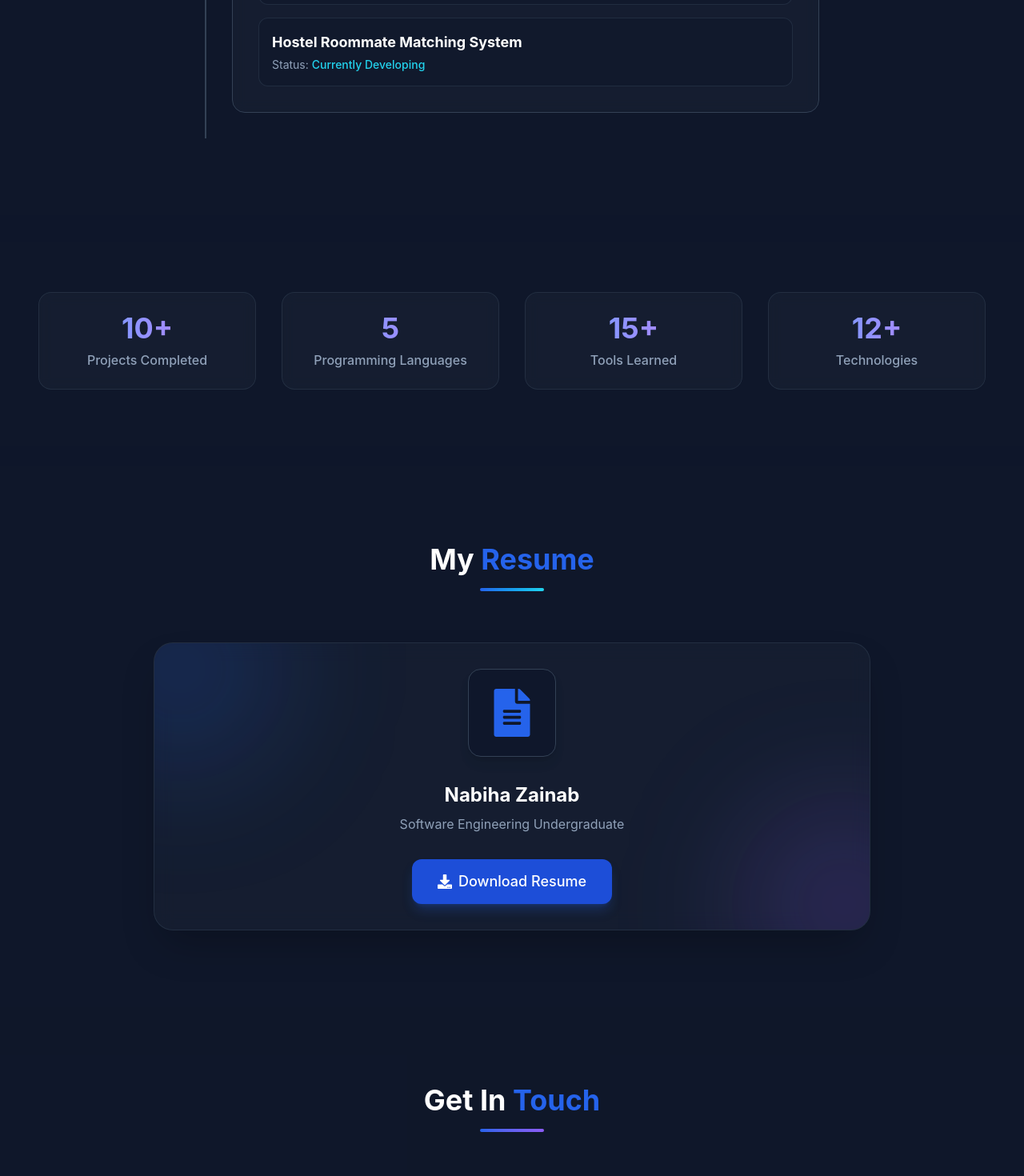
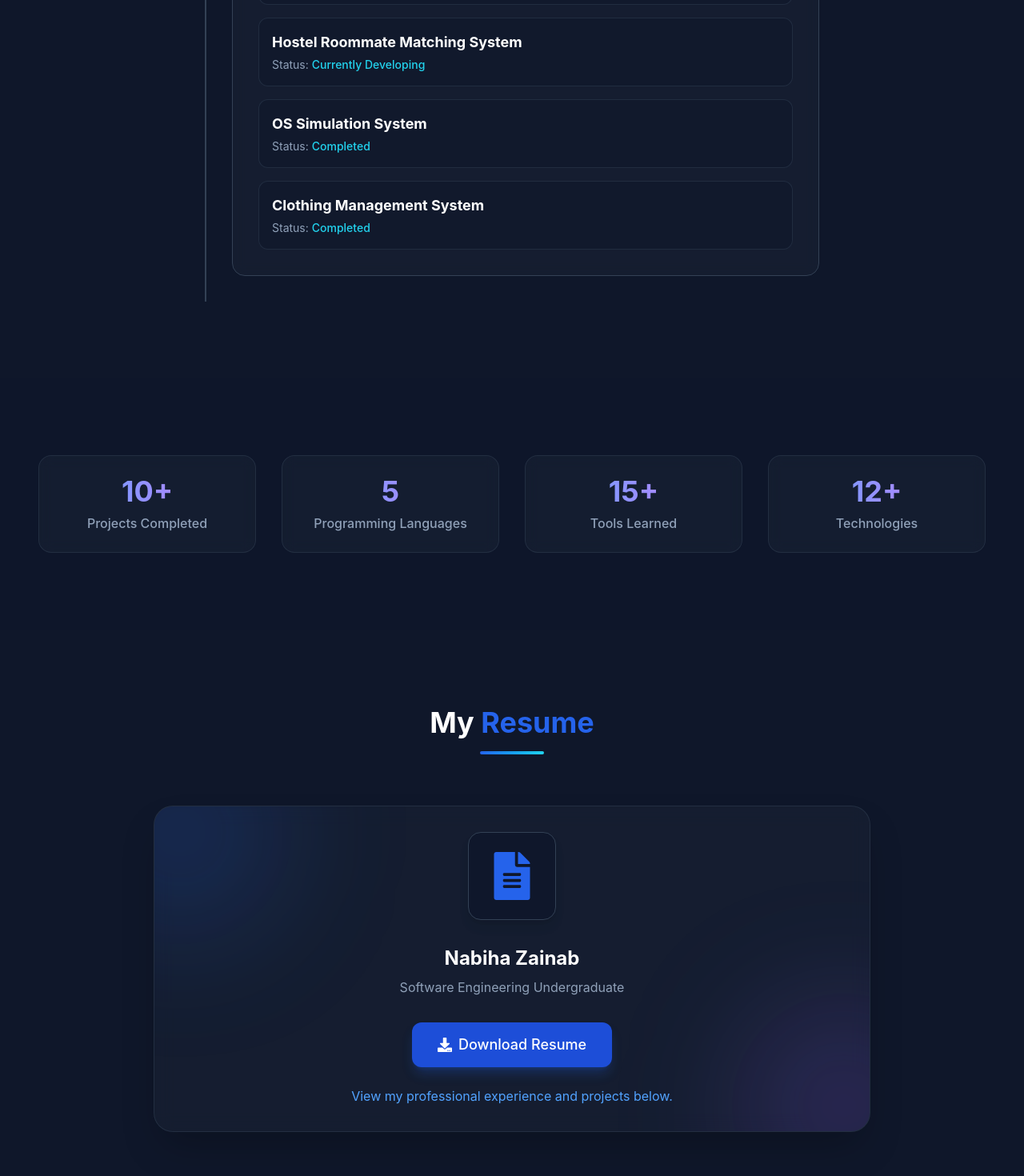
Before and after one commit to N4bih4/Nabiha_Zainab_Porfolio, a React (Vite) app in the folder client/: page / in a window 1280 px wide. Shown: the part 5540-7010 px from the top of the page at 80% size. Built offline with nearby package versions, Linux system fonts and the light colour scheme.

Commit message:
feat: add OS Simulation & Clothing Management System to Experience and link in Resume

```diff
--- a/client/src/components/sections/Contact.tsx
+++ b/client/src/components/sections/Contact.tsx
@@ -1,4 +1,4 @@
-import { useState, useRef } from 'react';
+import { useState } from 'react';
 import { motion } from 'framer-motion';
 import { FaEnvelope, FaPhone, FaMapMarkerAlt, FaLinkedin, FaGithub } from 'react-icons/fa';
 import { Button } from '../ui/Button';
@@ -9,7 +9,6 @@ const TEMPLATE_ID = 'template_cy3akb2';
 const PUBLIC_KEY = 'XOtqdHvR-DULloVvg';
 
 export const Contact = () => {
-  const formRef = useRef<HTMLFormElement>(null);
   const [formData, setFormData] = useState({ name: '', email: '', subject: '', message: '' });
   const [isSubmitting, setIsSubmitting] = useState(false);
   const [status, setStatus] = useState<{type: 'success' | 'error', message: string} | null>(null);
--- a/client/src/components/sections/Experience.tsx
+++ b/client/src/components/sections/Experience.tsx
@@ -53,6 +53,14 @@ export const Experience = () => {
                   <h5 className="font-bold text-white text-lg">Hostel Roommate Matching System</h5>
                   <p className="text-sm text-slate-400 mt-1">Status: <span className="text-cyan-400 font-medium">Currently Developing</span></p>
                 </div>
+                <div className="p-4 bg-slate-900/50 rounded-xl border border-slate-700/50">
+                  <h5 className="font-bold text-white text-lg">OS Simulation System</h5>
+                  <p className="text-sm text-slate-400 mt-1">Status: <span className="text-cyan-400 font-medium">Completed</span></p>
+                </div>
+                <div className="p-4 bg-slate-900/50 rounded-xl border border-slate-700/50">
+                  <h5 className="font-bold text-white text-lg">Clothing Management System</h5>
+                  <p className="text-sm text-slate-400 mt-1">Status: <span className="text-cyan-400 font-medium">Completed</span></p>
+                </div>
               </div>
             </motion.div>
           </div>
--- a/client/src/components/sections/Resume.tsx
+++ b/client/src/components/sections/Resume.tsx
@@ -36,10 +36,15 @@ export const Resume = () => {
             <h3 className="text-2xl font-bold text-white mb-2 relative z-10">Nabiha Zainab</h3>
             <p className="text-slate-400 mb-8 relative z-10">Software Engineering Undergraduate</p>
 
-            <div className="flex gap-4 relative z-10">
+            <div className="flex flex-col items-center gap-4 relative z-10">
               <Button size="lg" variant="primary" href="/resume.pdf" download="Nabiha_Zainab_Resume.pdf">
                 <FaDownload className="mr-2" /> Download Resume
               </Button>
+              <p className="mt-2 text-slate-300 text-center">
+                <a href="#experience" className="text-blue-400 hover:underline">
+                  View my professional experience and projects below.
+                </a>
+              </p>
             </div>
           </motion.div>
         </div>
```
